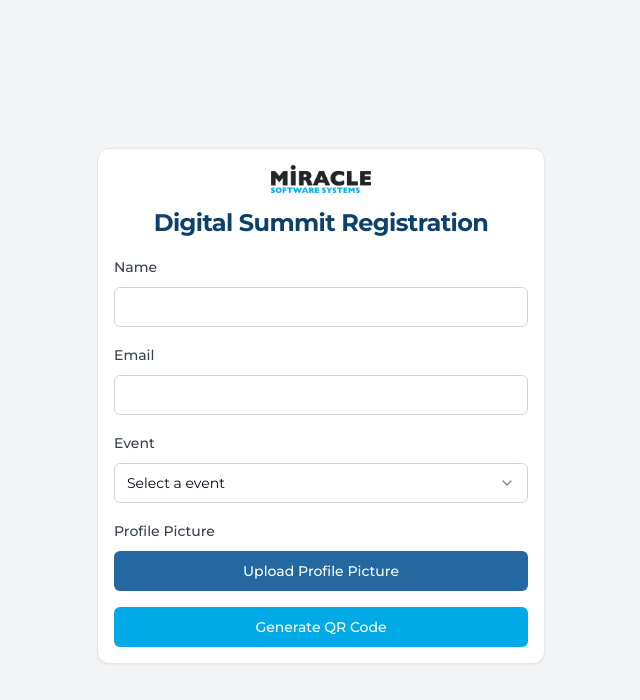
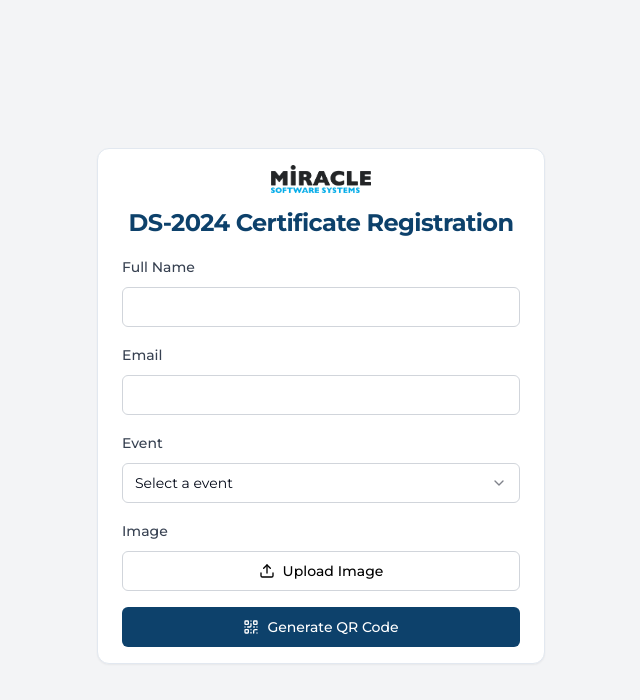
Before and after one commit to sathwik-3721/QR-Certify, a React (Vite) app in the folder client/: page / in a window 1280 px wide. Shown: the top 700 px of the page, without its empty margins (319-959 px from the left). Built offline with nearby package versions, Linux system fonts and the light colour scheme; no server answers; what @react-pdf/renderer would draw is missing.

Commit message:
modified ui text

```diff
--- a/client/src/App.jsx
+++ b/client/src/App.jsx
@@ -6,7 +6,7 @@ import 'react-toastify/dist/ReactToastify.css';
 
 
 function App() {
-  const [authenticated, setAuthenticated] = useState(true);
+  const [authenticated, setAuthenticated] = useState(false);
 
   useEffect(() => {
     const user = localStorage.getItem("userData");
--- a/client/src/components/QRCodeReader.jsx
+++ b/client/src/components/QRCodeReader.jsx
@@ -2,7 +2,7 @@ import { useState, useEffect, useRef } from "react";
 import { Button } from "@/components/ui/button";
 import { Card, CardContent, CardHeader, CardTitle } from "@/components/ui/card";
 import { Alert, AlertDescription, AlertTitle } from "@/components/ui/alert";
-import { Camera, AlertCircle, LogOut, Mail, XCircle } from "lucide-react";
+import { Camera, AlertCircle, LogOut, Mail, XCircle,ScanLine } from "lucide-react";
 import miracleLogo from '../assets/miracle.png'
 import QrScanner from "qr-scanner";
 import {
@@ -255,12 +255,12 @@ export default function QRCodeReader({ setAuthenticated }) {
       <div className="px-2 md:items-center md:justify-center flex justify-center">
         <Card className="w-full max-w-md mt-5 h-fit pb-2 md:pb-2 rounded-xl p-2">
           <CardHeader className="text-white rounded-t-xl p-2">
-            <div className="mb-2 flex justify-between"><img src={miracleLogo} width={100} alt="miracle" /> <div className="flex justify-center items-center bg-miracle-lightBlue text-white rounded-full w-8 h-8"><LogOut
+            <div className="mb-3 flex justify-between"><div className="invisible">efefe</div><img src={miracleLogo} width={100} alt="miracle" /> <div className="flex justify-center items-center bg-miracle-lightBlue text-white rounded-full w-8 h-8"><LogOut
           onClick={handleLogout}
           className="h-4 w-4 cursor-pointer"
         /></div></div>
             <CardTitle className="text-2xl font-bold text-center text-miracle-darkBlue">
-              Digital Summit Scanner
+              DS-2024 Scanner
             </CardTitle>
           </CardHeader>
           <CardContent className="space-y-4 md:px-4 p-2">
@@ -304,7 +304,7 @@ export default function QRCodeReader({ setAuthenticated }) {
             {fetchingState.includes("idle") || fetchingState.includes("fetching") || fetchingState.includes("sending") ? (
               <Button
                 onClick={isScanning ? stopScanning : startScanning}
-                className="w-full bg-[#00aae7] hover:bg-[#0088b9] text-white"
+                className="w-full bg-[#0d416b] hover:bg-[#0088b9] text-white"
                 disabled={fetchingState !== "idle"}
               >
                 {isScanning
@@ -313,7 +313,7 @@ export default function QRCodeReader({ setAuthenticated }) {
                   ? "Fetching Details..."
                   : fetchingState.includes("sending")
                   ? "Sending Mail..."
-                  : "Start Scanning"}
+                  : <span> <ScanLine className="h-5 w-5 inline mr-2" /> Start Scanning</span>}
               </Button>
             ) : (
               // <div className="flex justify-between">
--- a/client/src/components/QrGenerate.jsx
+++ b/client/src/components/QrGenerate.jsx
@@ -1,6 +1,6 @@
 import React, { useState, useRef } from "react";
 import { Button } from "@/components/ui/button";
-import { Loader2 } from "lucide-react"
+import { Loader2,Upload,QrCodeIcon } from "lucide-react"
 import {
   Card,
   CardContent,
@@ -108,30 +108,31 @@ export default function QrGenerate() {
   return (
     <div className="min-h-screen bg-gray-100 flex md:items-center md:justify-center">
       <ToastContainer />
-      <Card className={`w-full max-w-md rounded-xl h-fit mt-3 mx-2 py-2`}>
+      <Card className={`w-full max-w-md rounded-xl h-fit mt-3 mx-2 p-2`}>
         <CardHeader className="text-white rounded-t-xl p-2">
           <div className="text-center mb-2 flex justify-center"><img src={miracleLogo} width={100} alt="miracle" /></div>
+
           <CardTitle className="text-2xl font-bold text-center text-miracle-darkBlue">
-            {qrCodeData ? "Save Generated QR Code" : "Digital Summit Registration" }
+            {qrCodeData ? "Save Generated QR Code" : "DS-2024 Certificate Registration" }
           </CardTitle>
         </CardHeader>
         <CardContent className="md:px-4 p-2">
           {qrCodeData ? (
-            <div className="w-full flex justify-center">
+            <div className="w-full h-[400px] flex justify-center items-center">
               <QRCodeSVG
                 value={qrCodeData}
                 size={200}
                 level="H"
                 includeMargin={true}
                 bgColor="#ffffff"
-                fgColor="#00aae7"
+                fgColor="#232527"
               />
             </div>
           ) : (
             <form onSubmit={handleSubmit} className="space-y-4">
               <div className="space-y-2">
                 <Label htmlFor="name" className="text-gray-700">
-                  Name
+                  Full Name
                 </Label>
                 <Input
                   id="name"
@@ -183,7 +184,7 @@ export default function QrGenerate() {
               <div className="space-y-2">
 
                 <Label htmlFor="image" className="text-gray-700">
-                  Profile Picture
+                  Image
                 </Label>
                 {formData.image !== "" && (
                   <div className="mt-2 flex justify-center">
@@ -206,9 +207,9 @@ export default function QrGenerate() {
                 <Button
                   type="button"
                   onClick={() => fileInputRef.current?.click()}
-                  className="w-full bg-[#2368a0] hover:bg-[#1c5280] text-white"
+                  className="w-full bg-[#ffffff] border border-gray-300 text-black"
                 >
-                  Upload Profile Picture
+                  <Upload className="h-5 w-5" />Upload Image
                 </Button>
                 {errors.image && <p className="text-miracle-red text-sm">{errors.image}</p>}
 
@@ -221,9 +222,9 @@ export default function QrGenerate() {
                   </Button>
                 : <Button
                     type="submit"
-                    className="w-full bg-[#00aae7] hover:bg-[#0088b9] text-white"
+                    className="w-full bg-[#0d416b] hover:bg-[#0088b9] text-white"
                   >
-                    Generate QR Code
+                    <QrCodeIcon className="h-5 w-5 font-bold" /> Generate QR Code
                   </Button>
               }
 
--- a/client/src/services/API.js
+++ b/client/src/services/API.js
@@ -1,6 +1,6 @@
 import axios from "axios";
-// const URL = import.meta.env.VITE_URL;
-const URL = window.origin;
+const URL = import.meta.env.VITE_URL;
+// const URL = window.origin;
 console.log(URL)
 export default {
   post: {
```
Also changed, not shown: client/src/assets/pdf-bg.jpg (added).
